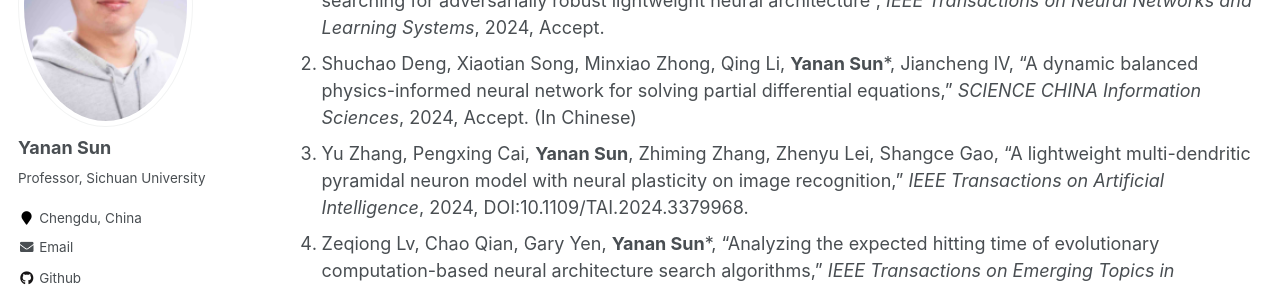
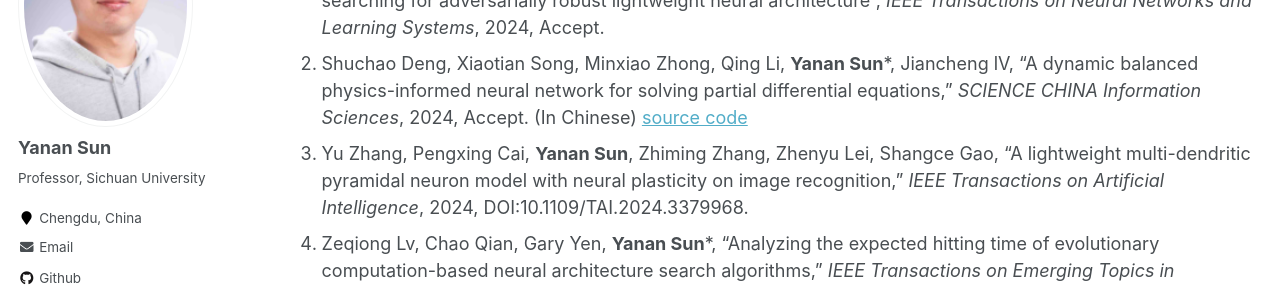
Before and after one commit to yn-sun/yn-sun.github.io, a Jekyll site: the page built from _pages/publications.md, in a window 1280 px wide and 900 px high, scrolled down 456 px. Shown: the part 153-441 px from the top of the window. Built offline with Jekyll 4.4.1, drawn with Linux system fonts in a browser that asks for light colours; comment, search, counter and statistics services are not loaded.

Commit message:
Update publications.md

```diff
--- a/_pages/publications.md
+++ b/_pages/publications.md
@@ -12,7 +12,7 @@ author_profile: true
 
 ## Journal Papers
 1. Yuqi Feng, Zeqiong lv, Hongyang Chen, Shangce Gao, Fengping An, **Yanan Sun***, "LRNAS: Differentiable searching for adversarially robust lightweight neural architecture", <i>IEEE Transactions on Neural Networks and Learning Systems</i>, 2024, Accept.
-2. Shuchao Deng, Xiaotian Song, Minxiao Zhong, Qing Li, **Yanan Sun***, Jiancheng lV, "A dynamic balanced physics-informed neural network for solving partial differential equations," <i>SCIENCE CHINA Information Sciences</i>, 2024, Accept. (In Chinese)
+2. Shuchao Deng, Xiaotian Song, Minxiao Zhong, Qing Li, **Yanan Sun***, Jiancheng lV, "A dynamic balanced physics-informed neural network for solving partial differential equations," <i>SCIENCE CHINA Information Sciences</i>, 2024, Accept. (In Chinese) [source code](https://github.com/Xiaojiuwo168/DBPINN/)
 3. Yu Zhang, Pengxing Cai, **Yanan Sun**, Zhiming Zhang, Zhenyu Lei, Shangce Gao, "A lightweight multi-dendritic pyramidal neuron model with neural plasticity on image recognition," <i>IEEE Transactions on Artificial Intelligence</i>, 2024, DOI:10.1109/TAI.2024.3379968.
 4. Zeqiong Lv, Chao Qian, Gary Yen, **Yanan Sun***, "Analyzing the expected hitting time of evolutionary computation-based neural architecture search algorithms," <i>IEEE Transactions on Emerging Topics in Computational Intelligence</i>, 2024, DOI:10.1109/TETCI.2024.3377683.
 5. Yun Liu, Fangfang Zhang, **Yanan Sun***, Mengjie Zhang, "Evolutionary trainer-based deep Q-network for dynamic flexible job shop scheduling," <i>IEEE Transactions on Evolutionary Computation</i>, 2024, DOI:10.1109/TEVC.2024.3367181. [[http]](https://ieeexplore.ieee.org/document/10439992)
```
